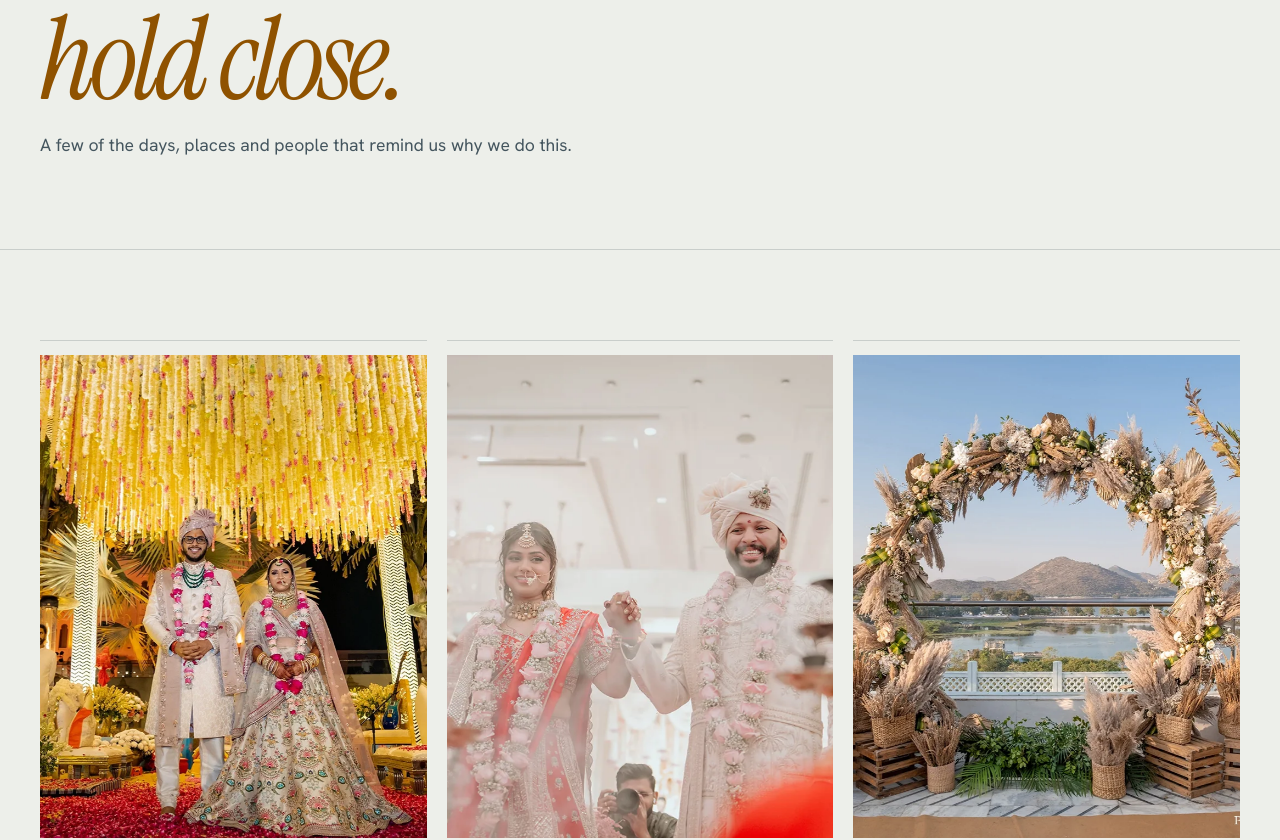
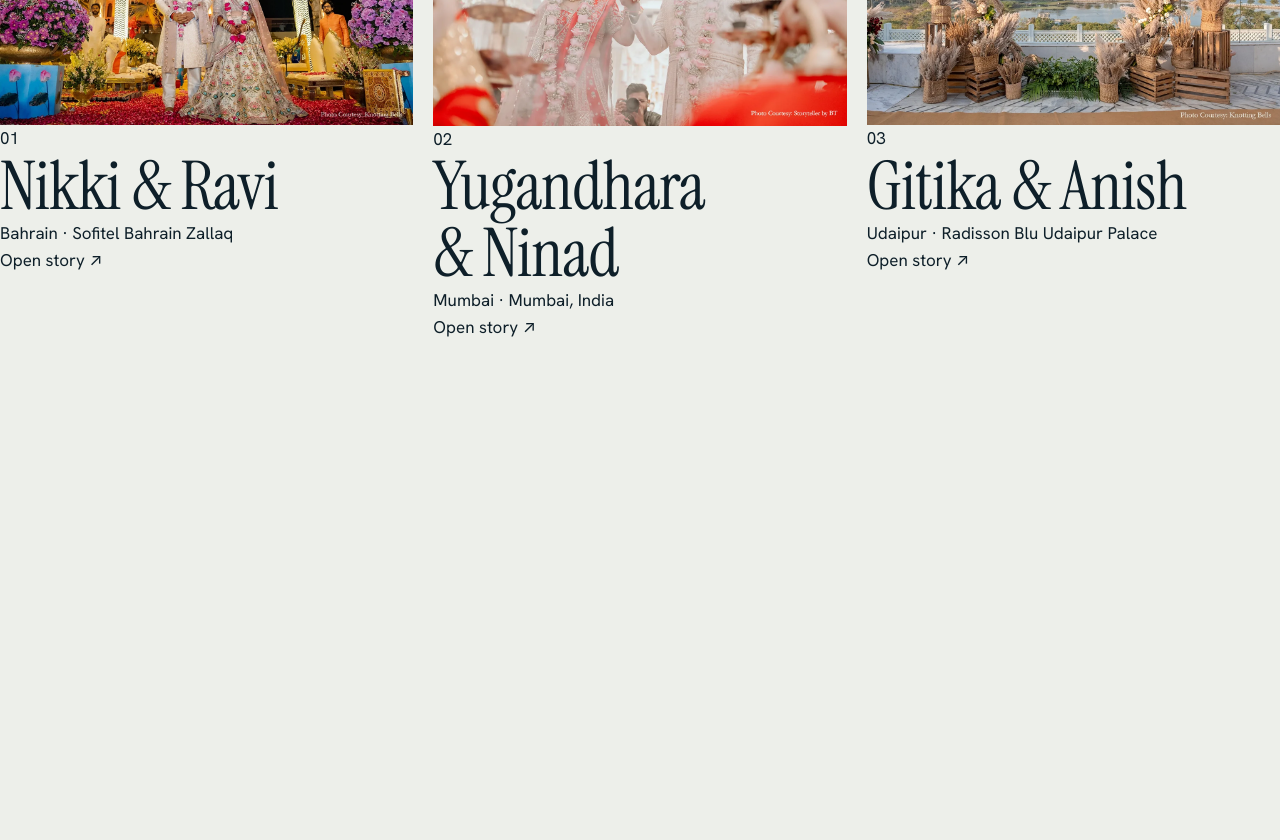
Before and after one commit to copywrk0-lgtm/ever-after-wedding, a Next.js app: page /celebrations in a window 1280 px wide. Shown: the part 420-1260 px from the top of the page. After the commit the page ends 800 px from the top, so only its background shows below. Built offline with nearby package versions, Linux system fonts and the light colour scheme.

Commit message:
Redesign Ever After experience

```diff
--- a/src/app/celebrations/page.tsx
+++ b/src/app/celebrations/page.tsx
@@ -1,8 +1,5 @@
 import Link from 'next/link'
 import { Reveal } from '@/components/ui/Reveal'
-const stories=[
- {slug:'nikki-ravi',names:'Nikki & Ravi',place:'Bahrain',venue:'Sofitel Bahrain Zallaq Thalassa Sea & Spa',image:'/images/0006-2be554e6.webp',alt:'Nikki and Ravi wedding celebration in Bahrain'},
- {slug:'yugandhara-ninad',names:'Yugandhara & Ninad',place:'Mumbai',venue:'India',image:'/images/0002-d2a5b732.webp',alt:'Yugandhara and Ninad wedding celebration in Mumbai, India'},
- {slug:'gitika-anish',names:'Gitika & Anish',place:'Udaipur',venue:'Radisson Blu Udaipur Palace Resort & Spa',image:'/images/0007-227c860a.webp',alt:'Sangeet stage at Gitika and Anish’s wedding in Udaipur'},
-]
-export default function Celebrations(){return <main className="inner-page"><header className="site-header"><div className="wrap bar"><Link className="mark" href="/"><b>E<i>∞</i>A</b><span>Ever After Weddings</span></Link><nav className="nav"><Link href="/celebrations">Celebrations</Link><Link href="/approach">Approach</Link><Link href="/feel">Find your feeling</Link><Link className="btn" href="/plan">Plan with us</Link></nav></div></header><section className="inner-hero"><Reveal><div className="wrap"><p className="eyebrow">Selected celebrations</p><h1>Stories we <em>hold close.</em></h1><p className="lead">A few of the days, places and people that remind us why we do this.</p></div></Reveal></section><section className="story-archive"><Reveal><div className="wrap archive-grid">{stories.map(s=><Link className="archive-card" href={`/celebrations/${s.slug}`} key={s.slug}><div className="archive-image"><img src={s.image} alt={s.alt} width={800} height={1000} loading="lazy"/></div><div className="archive-copy"><p className="eyebrow">{s.place}</p><h2>{s.names}</h2><p>{s.venue}</p><span>Read the story ↗</span></div></Link>)}</div></Reveal></section></main>}
+import { PageIntro } from '@/components/PageIntro'
+const stories=[['nikki-ravi','Nikki & Ravi','Bahrain','Sofitel Bahrain Zallaq','/images/0006-2be554e6.webp'],['yugandhara-ninad','Yugandhara & Ninad','Mumbai','Mumbai, India','/images/0002-d2a5b732.webp'],['gitika-anish','Gitika & Anish','Udaipur','Radisson Blu Udaipur Palace','/images/0007-227c860a.webp']]
+export default function Celebrations(){return <><PageIntro eyebrow="02 — Celebrations" title={<>The days we<br/><em>hold close.</em></>} body="A selection of celebrations shaped around real people, real places and the way they wanted their days to feel."/><main className="archive"><div className="archive-grid">{stories.map((s,i)=><Reveal key={s[0]} delay={i*.08}><Link className="archive-card" href={'/celebrations/'+s[0]}><div className="archive-img"><img src={s[4]} alt={s[1]+' wedding in '+s[2]} loading="lazy"/><span>0{i+1}</span></div><div><h2>{s[1]}</h2><p>{s[2]} · {s[3]}</p><span>Open story ↗</span></div></Link></Reveal>)}</div></main></>}
```
